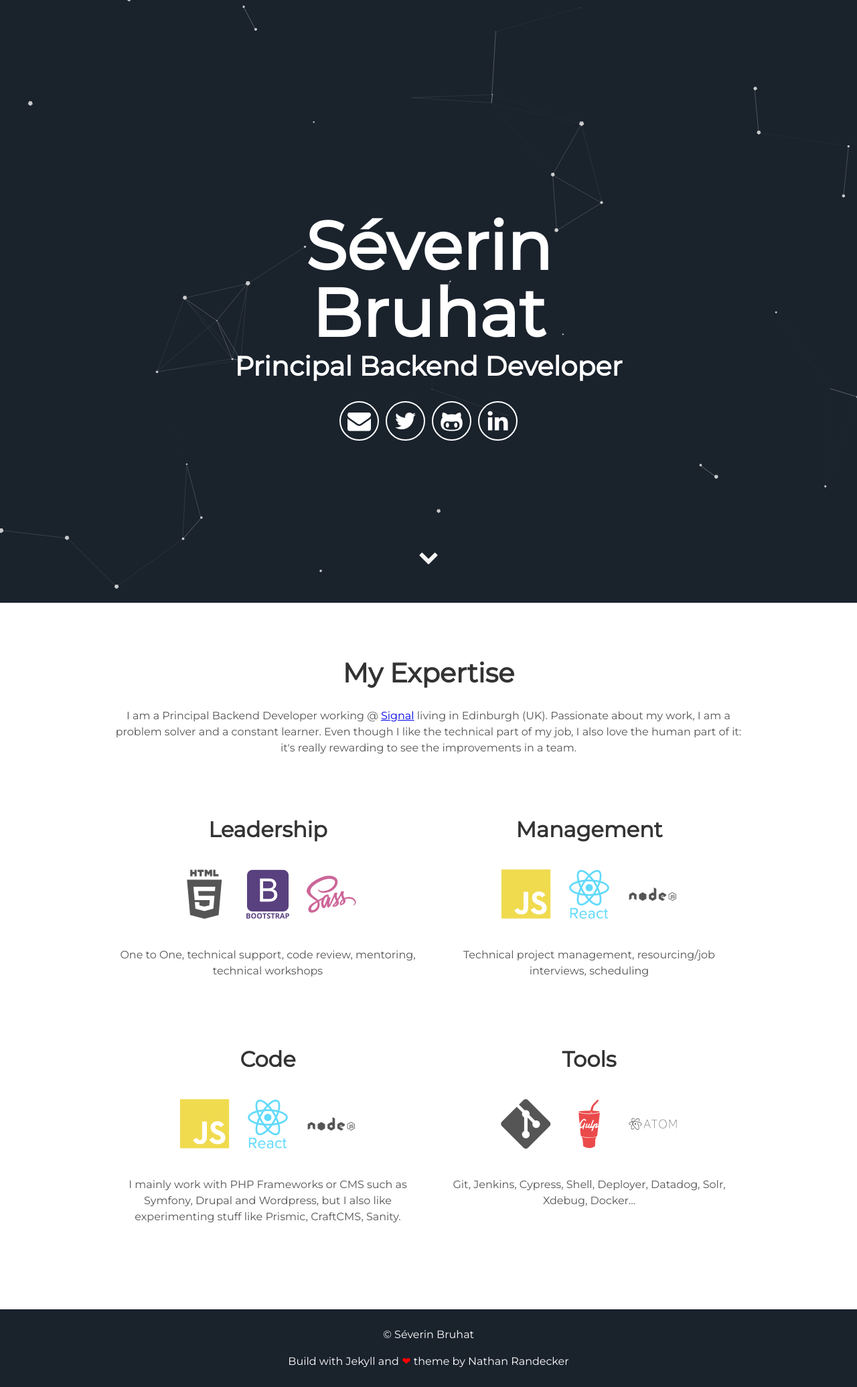
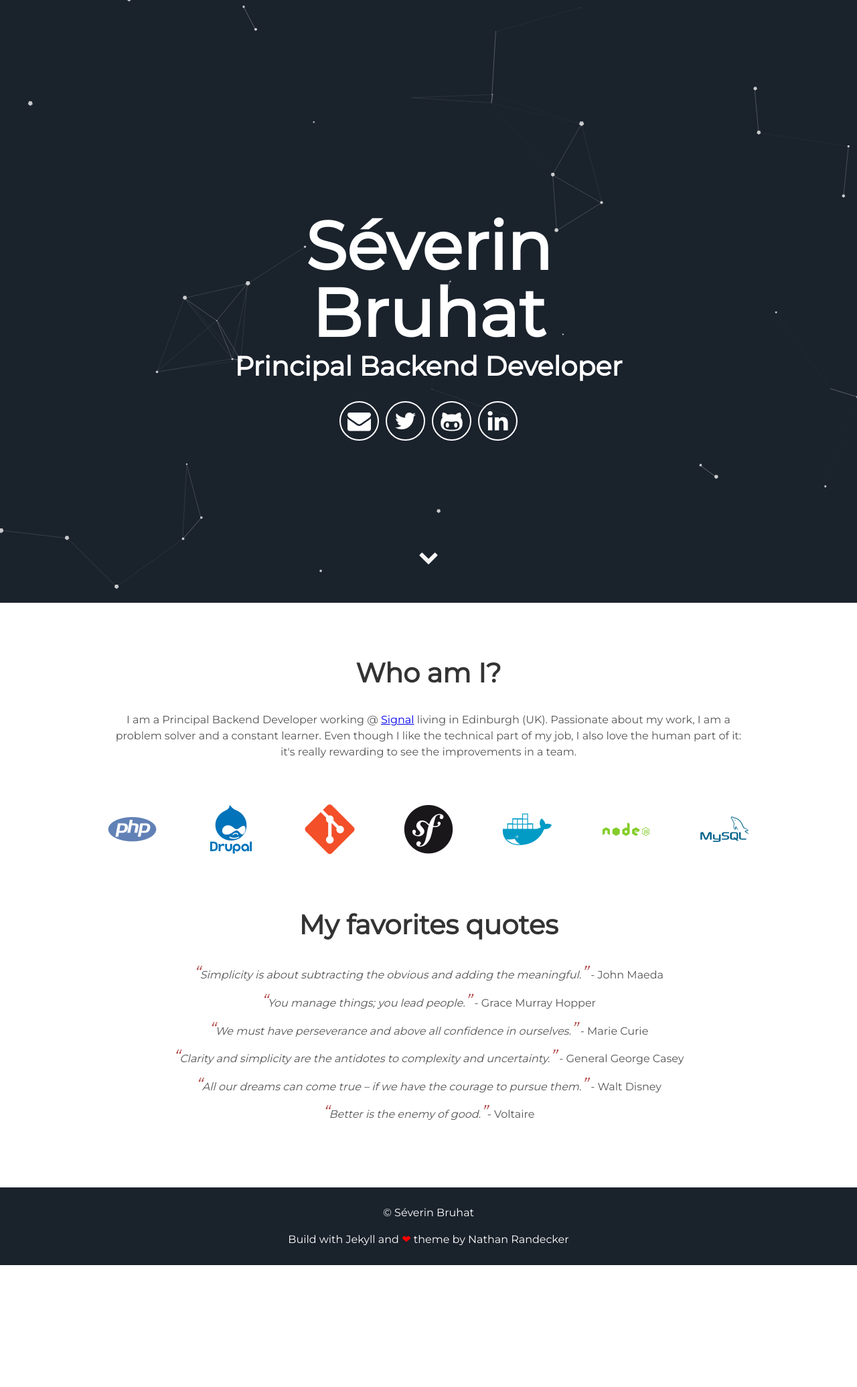
Before and after one commit to severin-bruhat/severin-bruhat.github.io, a Jekyll site: the page built from index.html, in a window 1280 px wide. Shown: the whole page at 67% size. Built offline with Jekyll 4.4.1, drawn with Linux system fonts in a browser that asks for light colours; after the commit the page ends 1889 px from its top, so only the background shows below that.

Commit message:
add quotes + icons

```diff
--- a/_includes/about.html
+++ b/_includes/about.html
@@ -1,37 +1,26 @@
  <div class="user-details">
-  <h1> My Expertise </h1>
+  <h2> Who am I? </h2>
   <p> I am a Principal Backend Developer working @ <a href="https://cellosignal.com/" target="_blank">Signal</a> living in Edinburgh (UK).
     Passionate about my work, I am a problem solver and a constant learner. Even though I like the technical part of my job, I also love the human part of it: it's really rewarding to see the improvements in a team. </p>
 </div>
-  <div class="user">
-    <div class="tech">
-      <h2>Leadership</h2>
-      <i class="devicon-html5-plain-wordmark"></i>
-      <i class="devicon-bootstrap-plain-wordmark colored"></i>
-      <i class="devicon-sass-original colored"></i>
-      <p>One to One, technical support, code review, mentoring, technical workshops<p>
-    </div>
-    <div class="tech">
-      <h2>Management</h2>
-      <i class="devicon-javascript-plain colored"></i>
-      <i class="devicon-react-original-wordmark colored"></i>
-      <i class="devicon-nodejs-plain-wordmark"></i>
-      <p>Technical project management, resourcing/job interviews, scheduling</p>
-    </div>
+
+
+<div class="user">
+    <i class="devicon-php-plain colored"></i>
+    <i class="devicon-drupal-plain-wordmark colored"></i>
+    <i class="devicon-git-plain colored"></i>
+    <i class="devicon-symfony-original colored"></i>
+    <i class="devicon-docker-plain colored"></i>
+    <i class="devicon-nodejs-plain-wordmark colored"></i>
+    <i class="devicon-mysql-plain-wordmark colored"></i>
 </div>
-<div class="user">
-  <div class="tech">
-    <h2>Code</h2>
-    <i class="devicon-javascript-plain colored"></i>
-    <i class="devicon-react-original-wordmark colored"></i>
-    <i class="devicon-nodejs-plain-wordmark"></i>
-    <p>I mainly work with PHP Frameworks or CMS such as Symfony, Drupal and Wordpress, but I also like experimenting stuff like Prismic, CraftCMS, Sanity.  </p>
-  </div>
-  <div class="tech">
-    <h2>Tools</h2>
-    <i class="devicon-git-plain"></i>
-    <i class="devicon-gulp-plain colored"></i>
-    <i class="devicon-atom-original-wordmark"></i>
-    <p>Git, Jenkins, Cypress, Shell, Deployer, Datadog, Solr, Xdebug, Docker...</p>
-  </div>
+
+<div class="quote">
+  <h2> My favorites quotes </h2>
+  <p><q>Simplicity is about subtracting the obvious and adding the meaningful.</q> - John Maeda</p>
+  <p><q>You manage things; you lead people.</q> - Grace Murray Hopper</p>
+  <p><q>We must have perseverance and above all confidence in ourselves.</q> - Marie Curie</p>
+  <p><q>Clarity and simplicity are the antidotes to complexity and uncertainty.</q> - General George Casey</p>
+  <p><q>All our dreams can come true – if we have the courage to pursue them.</q> - Walt Disney</p>
+  <p><q>Better is the enemy of good.</q>- Voltaire</p>
 </div>
--- a/src/styles/_base.scss
+++ b/src/styles/_base.scss
@@ -17,11 +17,8 @@ h1, h2, h3, h4, stong {
     line-height: 1.25;
     color: #333;
 }
-h1 {
+h1, h2 {
     font-size: 2.5rem;
-}
-h2 {
-    font-size: 2rem;
 }
 h3 {
     font-size: 1.5rem;
```
Also changed, not shown: src/styles/_about.scss (+28 -4 lines), assets/css/main.css.
